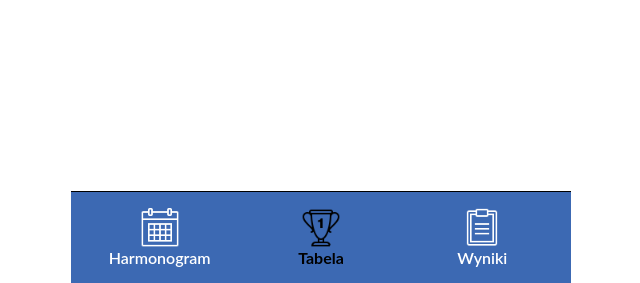
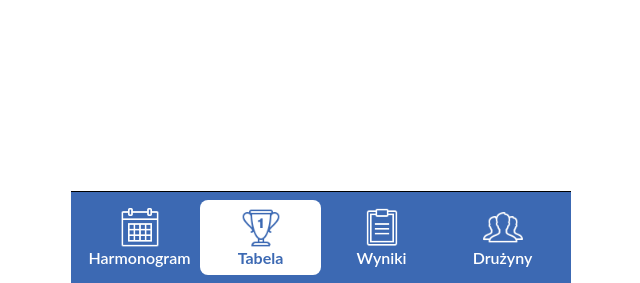
Before and after one commit to informatyzacja/LigaPWr, a Django app: page /tabela/ in a window 1280 px wide. Shown: the part 517-800 px from the top of the page, without its empty margins (319-959 px from the left). Run offline with Django 5.2, Linux system fonts and the light colour scheme; data that the repository does not hold is empty.

Commit message:
Added teams, changed navbar ui, fixed sports reset

```diff
--- a/ligapwr/templates/ligapwr/base.html
+++ b/ligapwr/templates/ligapwr/base.html
@@ -58,9 +58,13 @@
       .button-link {
         /* Styl dla labelki */
       }
+      .footer-link.active {
+        background-color: #ffffff; /* Kolor tła aktywnej zakładki */
+        color: #3c69b3; /* Kolor tekstu aktywnej zakładki */
+        border-radius: 8px; /* Zaokrąglenie rogów aktywnej zakładki */
+      }
       .footer-link.active span {
-        font-weight: bold; /* Przykład zmiany wyglądu tekstu dla aktywnego linku */
-        color: black; /* Przykład zmiany koloru dla aktywnego linku */
+        font-weight: bold;
       }
       .sport-select {
         display: block;
@@ -132,8 +136,9 @@
         align-items: center;
         text-decoration: none;
         color: white;
-        width: 33.333%;
+        width: 25%; /* Zaktualizuj szerokość, aby pomieścić cztery linki */
         padding: 8px;
+        transition: background-color 0.3s; /* Dodanie płynnego przejścia */
       }
       .footer-image-container {
         width: 100%;
@@ -254,24 +259,30 @@
     </main>
 
     <footer>
-        <a href="{% url 'schedule' %}" class="footer-link {% if request.resolver_match.url_name == 'schedule' %}active{% endif %}">
+        <a href="{% url 'schedule' %}?sport={{ request.GET.sport }}" class="footer-link {% if request.resolver_match.url_name == 'schedule' %}active{% endif %}">
           <div class="footer-image-container">
             <img src="{% static 'images/schedule-icon' %}{% if request.resolver_match.url_name == 'schedule' %}-clicked{% endif %}.png" alt="Harmonogram" class="footer-cover-img" />
           </div>
           <span>Harmonogram</span>
         </a>
-        <a href="{% url 'standings' %}" class="footer-link {% if request.resolver_match.url_name == 'standings' %}active{% endif %}">
+        <a href="{% url 'standings' %}?sport={{ request.GET.sport }}" class="footer-link {% if request.resolver_match.url_name == 'standings' %}active{% endif %}">
           <div class="footer-image-container">
             <img src="{% static 'images/standings-icon' %}{% if request.resolver_match.url_name == 'standings' %}-clicked{% endif %}.png" alt="Tabela" class="footer-cover-img" />
           </div>
           <span>Tabela</span>
         </a>
-        <a href="{% url 'history' %}" class="footer-link {% if request.resolver_match.url_name == 'history' %}active{% endif %}">
+        <a href="{% url 'history' %}?sport={{ request.GET.sport }}" class="footer-link {% if request.resolver_match.url_name == 'history' %}active{% endif %}">
           <div class="footer-image-container">
             <img src="{% static 'images/results-icon' %}{% if request.resolver_match.url_name == 'history' %}-clicked{% endif %}.png" alt="Wyniki" class="footer-cover-img" />
           </div>
           <span>Wyniki</span>
         </a>
+        <a href="{% url 'teams' %}?sport={{ request.GET.sport }}" class="footer-link {% if request.resolver_match.url_name == 'teams' %}active{% endif %}">
+          <div class="footer-image-container">
+            <img src="{% static 'images/teams-icon' %}{% if request.resolver_match.url_name == 'teams' %}-clicked{% endif %}.png" alt="Drużyny" class="footer-cover-img" />
+          </div>
+          <span>Drużyny</span>
+        </a>
       </footer>
 
   </body>
```
Also changed, not shown: ligapwr/static/images/results-icon-clicked.png, ligapwr/static/images/schedule-icon-clicked.png, ligapwr/static/images/standings-icon-clicked.png, ligapwr/static/images/teams-icon-clicked.png (added), ligapwr/static/images/teams-icon.png (added).
